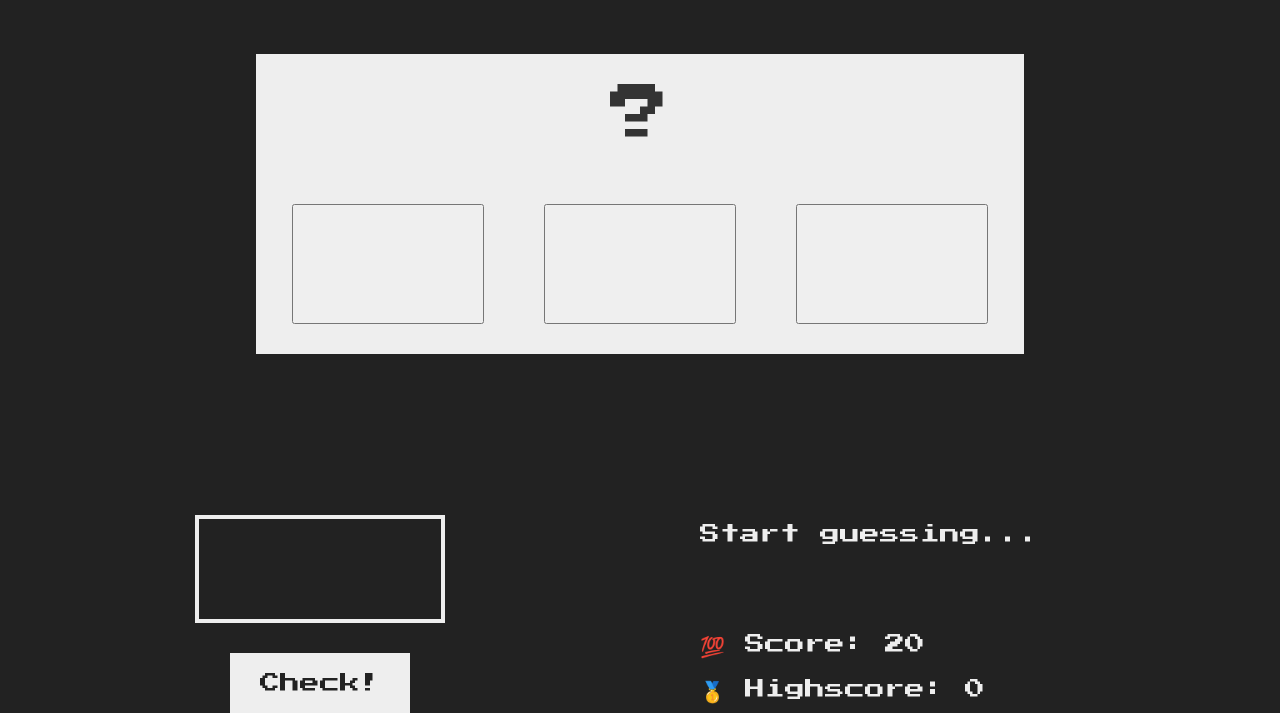
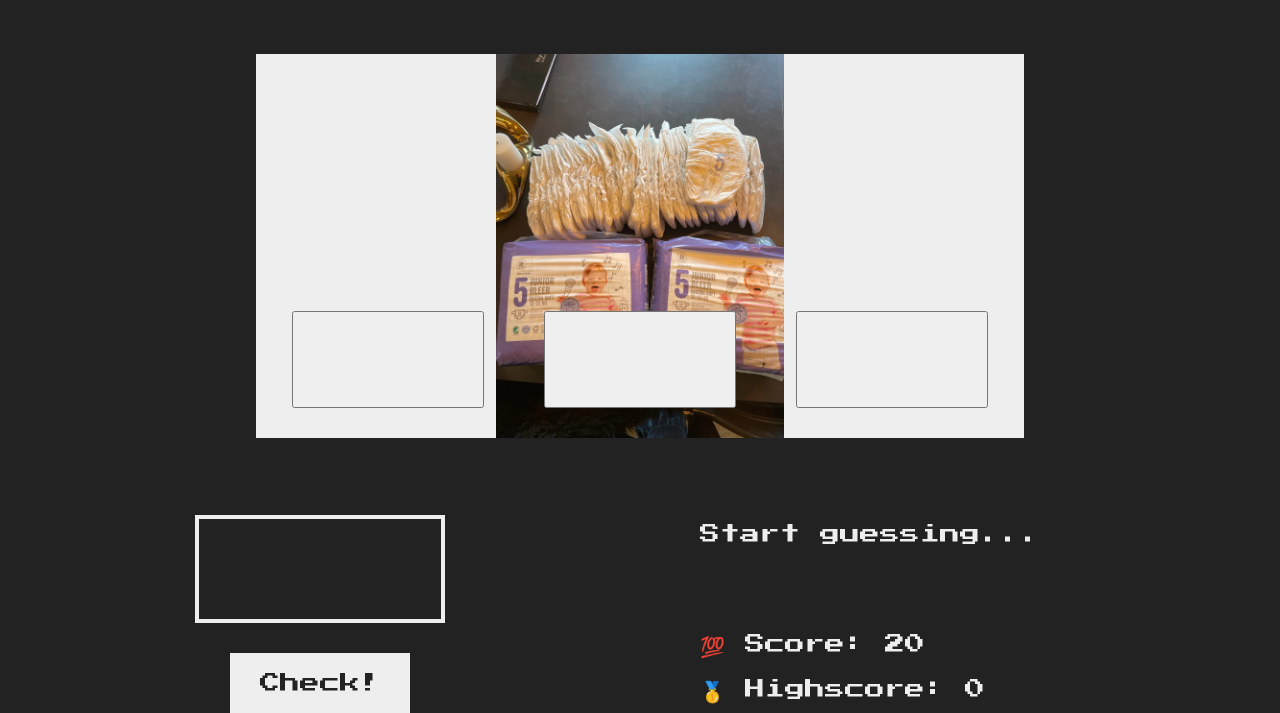
Before and after one commit to johanjuulj/quiz, a plain HTML site: page index.html in a window 1280 px wide. Shown: the part 106-819 px from the top of the page. Drawn offline with Linux system fonts and the light colour scheme.

Commit message:
added image

```diff
--- a/index.html
+++ b/index.html
@@ -16,7 +16,7 @@
 
     <section class="infoBox">
       <div class="itemBox">
-        <div class="topItemBox">?</div>
+        <div class="topItemBox"></div>
         <div class="bottomItemBox">
           <button class="bottomItemBoxBtn"></button>
           <button class="bottomItemBoxBtn"></button>
--- a/style.css
+++ b/style.css
@@ -64,11 +64,15 @@ h1 {
 
 .itemBox {
   background: #eee;
+  background-image: url("img/bleer.png");
+  background-repeat: no-repeat;
+  background-size: auto 100%;
+  background-position: center;
   position: relative;
   color: #333;
   font-size: 6rem;
   width: 60%;
-  height: 30rem;
+  height: 80%;
   padding: 3rem 0rem;
   text-align: center;
 
@@ -78,17 +82,22 @@ h1 {
 }
 
 .topItemBox{
-  height:50%;
+  height:70%;
 
 }
 .bottomItemBox{
-  height:50%;
+  height:30%;
 
 }
  .bottomItemBoxBtn{
   width:25%;
   height: 100%;
 
+ }
+ .itemImg{
+
+  width: auto;
+  height: 100%;
  }
 
 .between {
```
